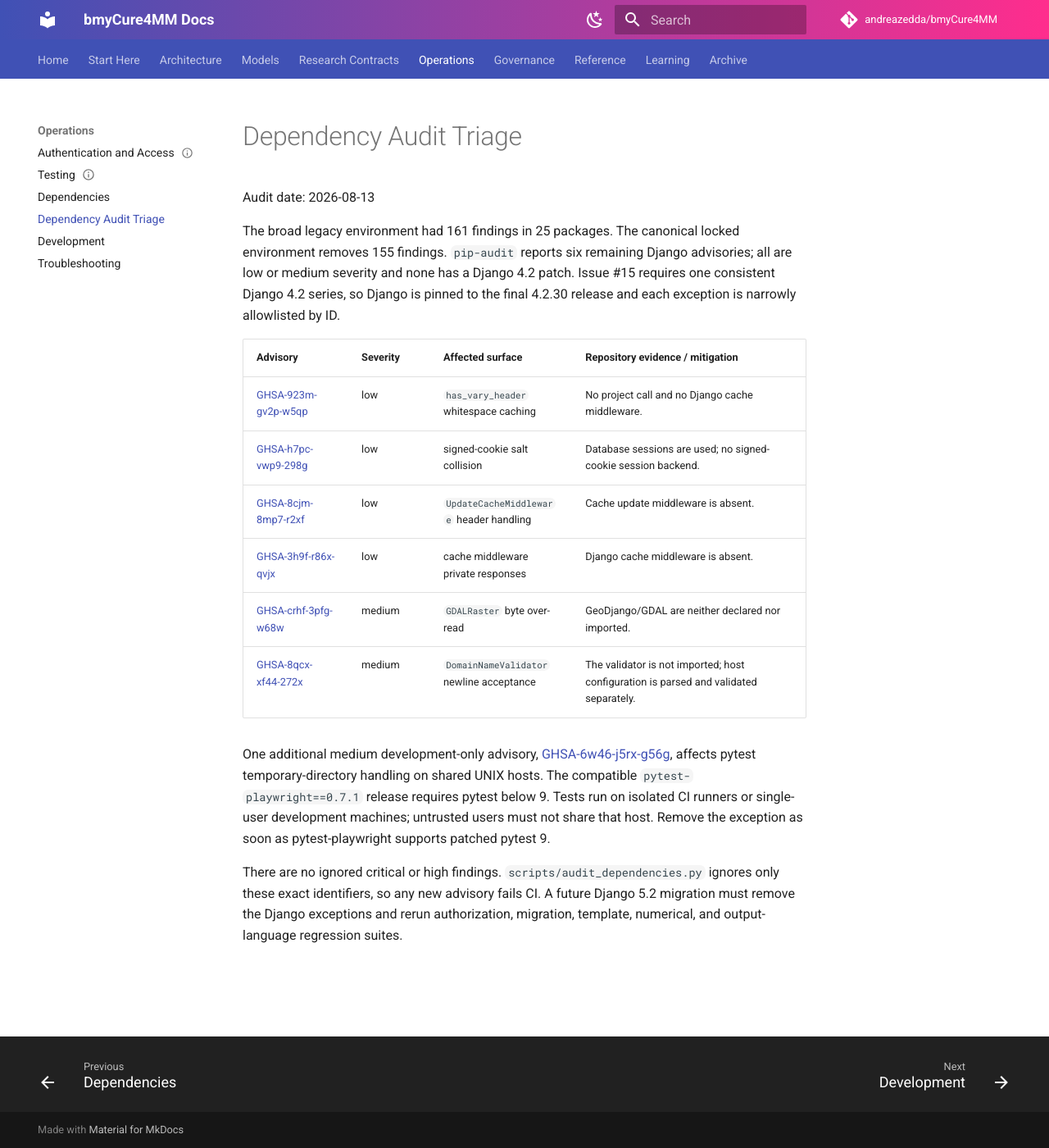
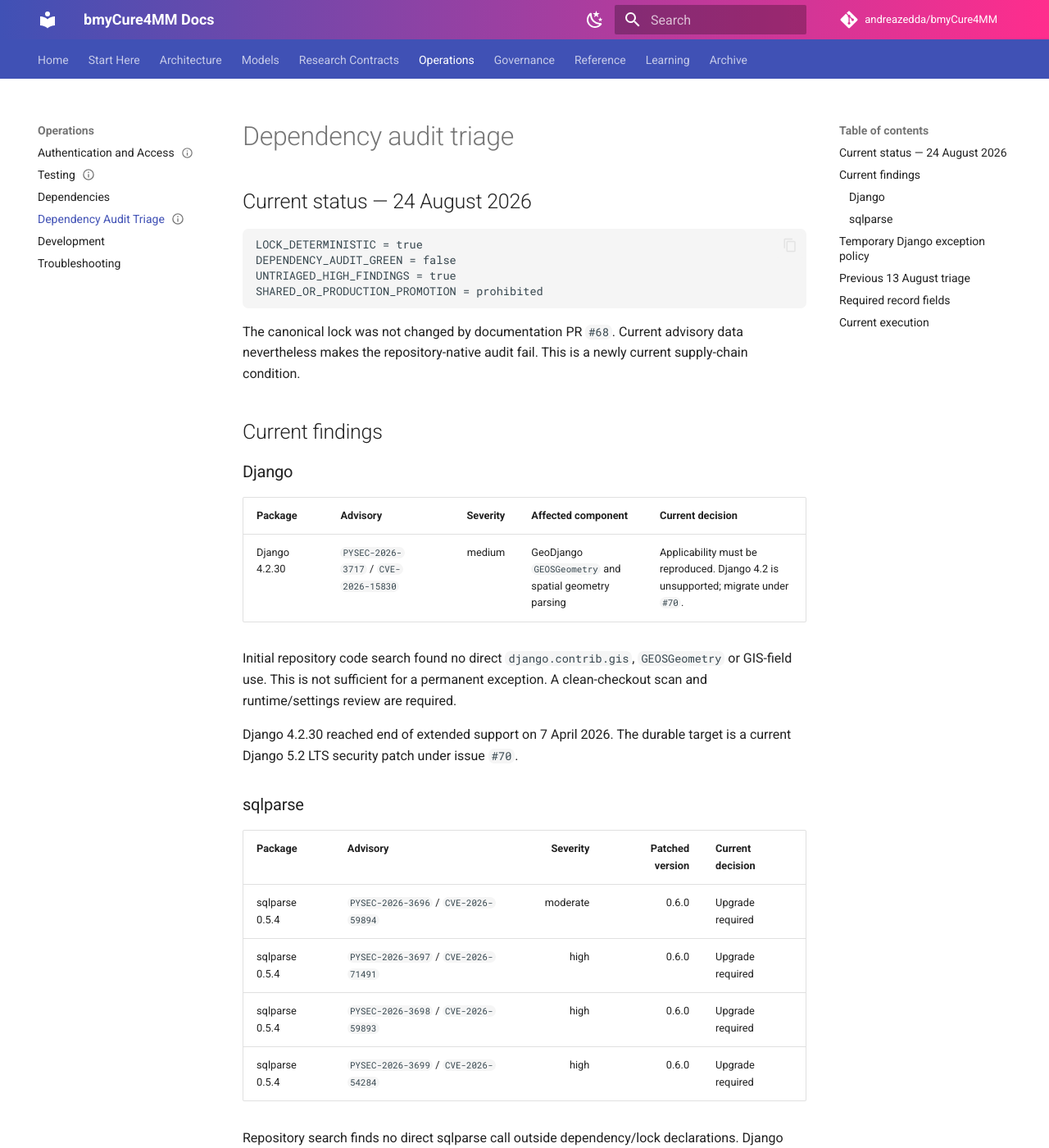
Before and after one commit to andreazedda/bmyCure4MM, an MkDocs documentation site: the page built from docs/operations/DEPENDENCY_AUDIT_TRIAGE.md, in a window 1280 px wide and 1400 px high. Shown: the whole window at 82% size. Built offline with MkDocs 1.6.1 and Material for MkDocs 9.7.7, drawn with Linux system fonts in a browser that asks for light colours; comment, search, counter and statistics services are not loaded; some of the changed text lies outside the part shown.

Commit message:
docs: record active dependency and framework security blockers

````diff
--- a/docs/operations/DEPENDENCY_AUDIT_TRIAGE.md
+++ b/docs/operations/DEPENDENCY_AUDIT_TRIAGE.md
@@ -1,31 +1,98 @@
-# Dependency Audit Triage
+---
+title: Dependency Audit Triage
+status: CURRENT_PARTIAL
+owner: Andrea Zedda
+audience: maintainers and security reviewers
+last_verified_at: 2026-08-24
+last_verified_git_sha: bf097810b337dc6b766cda04497005670cd96513
+---
 
-Audit date: 2026-08-13
+# Dependency audit triage
 
-The broad legacy environment had 161 findings in 25 packages. The canonical
-locked environment removes 155 findings. `pip-audit` reports six remaining
-Django advisories; all are low or medium severity and none has a Django 4.2
-patch. Issue #15 requires one consistent Django 4.2 series, so Django is pinned
-to the final 4.2.30 release and each exception is narrowly allowlisted by ID.
+## Current status — 24 August 2026
 
-| Advisory | Severity | Affected surface | Repository evidence / mitigation |
-| --- | --- | --- | --- |
-| [GHSA-923m-gv2p-w5qp](https://github.com/advisories/GHSA-923m-gv2p-w5qp) | low | `has_vary_header` whitespace caching | No project call and no Django cache middleware. |
-| [GHSA-h7pc-vwp9-298g](https://github.com/advisories/GHSA-h7pc-vwp9-298g) | low | signed-cookie salt collision | Database sessions are used; no signed-cookie session backend. |
-| [GHSA-8cjm-8mp7-r2xf](https://github.com/advisories/GHSA-8cjm-8mp7-r2xf) | low | `UpdateCacheMiddleware` header handling | Cache update middleware is absent. |
-| [GHSA-3h9f-r86x-qvjx](https://github.com/advisories/GHSA-3h9f-r86x-qvjx) | low | cache middleware private responses | Django cache middleware is absent. |
-| [GHSA-crhf-3pfg-w68w](https://github.com/advisories/GHSA-crhf-3pfg-w68w) | medium | `GDALRaster` byte over-read | GeoDjango/GDAL are neither declared nor imported. |
-| [GHSA-8qcx-xf44-272x](https://github.com/advisories/GHSA-8qcx-xf44-272x) | medium | `DomainNameValidator` newline acceptance | The validator is not imported; host configuration is parsed and validated separately. |
+```text
+LOCK_DETERMINISTIC = true
+DEPENDENCY_AUDIT_GREEN = false
+UNTRIAGED_HIGH_FINDINGS = true
+SHARED_OR_PRODUCTION_PROMOTION = prohibited
+```
 
-One additional medium development-only advisory,
-[GHSA-6w46-j5rx-g56g](https://github.com/advisories/GHSA-6w46-j5rx-g56g),
-affects pytest temporary-directory handling on shared UNIX hosts. The compatible
-`pytest-playwright==0.7.1` release requires pytest below 9. Tests run on isolated
-CI runners or single-user development machines; untrusted users must not share
-that host. Remove the exception as soon as pytest-playwright supports patched
-pytest 9.
+The canonical lock was not changed by documentation PR `#68`. Current advisory data nevertheless makes the repository-native audit fail. This is a newly current supply-chain condition.
 
-There are no ignored critical or high findings. `scripts/audit_dependencies.py`
-ignores only these exact identifiers, so any new advisory fails CI. A future
-Django 5.2 migration must remove the Django exceptions and rerun authorization,
-migration, template, numerical, and output-language regression suites.
+## Current findings
+
+### Django
+
+| Package | Advisory | Severity | Affected component | Current decision |
+|---|---|---:|---|---|
+| Django 4.2.30 | `PYSEC-2026-3717` / `CVE-2026-15830` | medium | GeoDjango `GEOSGeometry` and spatial geometry parsing | Applicability must be reproduced. Django 4.2 is unsupported; migrate under `#70`. |
+
+Initial repository code search found no direct `django.contrib.gis`, `GEOSGeometry` or GIS-field use. This is not sufficient for a permanent exception. A clean-checkout scan and runtime/settings review are required.
+
+Django 4.2.30 reached end of extended support on 7 April 2026. The durable target is a current Django 5.2 LTS security patch under issue `#70`.
+
+### sqlparse
+
+| Package | Advisory | Severity | Patched version | Current decision |
+|---|---|---:|---:|---|
+| sqlparse 0.5.4 | `PYSEC-2026-3696` / `CVE-2026-59894` | moderate | 0.6.0 | Upgrade required |
+| sqlparse 0.5.4 | `PYSEC-2026-3697` / `CVE-2026-71491` | high | 0.6.0 | Upgrade required |
+| sqlparse 0.5.4 | `PYSEC-2026-3698` / `CVE-2026-59893` | high | 0.6.0 | Upgrade required |
+| sqlparse 0.5.4 | `PYSEC-2026-3699` / `CVE-2026-54284` | high | 0.6.0 | Upgrade required |
+
+Repository search finds no direct sqlparse call outside dependency/lock declarations. Django and tooling may still invoke parsing paths; absence of direct calls is not a risk-acceptance basis. Upgrade and regenerate the lock under `#69`.
+
+## Temporary Django exception policy
+
+A temporary exact allowlist for `PYSEC-2026-3717` is allowed only when:
+
+```text
+no GIS import/app/model/form/exposed parsing path is proven
+owner and rationale are recorded
+expiry <= 2026-09-30
+issue #70 remains open and P0
+shared/production promotion remains prohibited
+```
+
+No blanket ignore is permitted. The exception must be removed when `#70` merges.
+
+## Previous 13 August triage
+
+The earlier locked baseline removed 155 of 161 broad-environment findings and narrowly triaged six then-current Django advisories plus one development-only pytest advisory. Those decisions remain historical evidence but do not cover newly published advisory IDs.
+
+Previously triaged exact IDs:
+
+```text
+GHSA-923m-gv2p-w5qp
+GHSA-h7pc-vwp9-298g
+GHSA-8cjm-8mp7-r2xf
+GHSA-3h9f-r86x-qvjx
+GHSA-crhf-3pfg-w68w
+GHSA-8qcx-xf44-272x
+GHSA-6w46-j5rx-g56g
+```
+
+## Required record fields
+
+Every exception or fix records:
+
+```text
+advisory ID
+package/version
+severity
+applicability status
+technical rationale
+evidence
+owner
+expiry/review date
+fix issue/PR/commit
+```
+
+## Current execution
+
+```text
+#69 sqlparse upgrade and immediate exact advisory decision
+→ #70 Django 5.2 LTS migration and removal of Django 4.2 exceptions
+→ #13 protected aggregate CI
+```
````
Also changed, not shown: CHANGELOG.md (+2 -0 lines), README.md (+6 -2 lines), SECURITY.md (+11 -1 lines), docs/operations/TESTING.md (+32 -0 lines), docs/product/CAPABILITIES_AND_LIMITATIONS.md (+6 -2 lines), docs/product/CURRENT_STATE.md (+25 -4 lines), docs/product/ROADMAP.md (+8 -2 lines).
